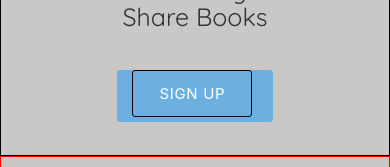
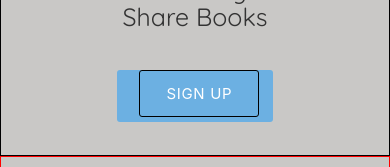
Before and after one commit to Neighborhood-Library/FrontEnd, a React (Create React App) app: page / in a window 390 px wide. Shown: the part 350-517 px from the top of the page. Built offline with nearby package versions, Linux system fonts and the light colour scheme; no server answers; a web font is replaced by a local one.

Commit message:
added more mobile breakpoints

```diff
--- a/src/components/landingPage/landing.scss
+++ b/src/components/landingPage/landing.scss
@@ -2,7 +2,7 @@ $phone: 500px;
 $small-phone: 360px;
 $small-iphone: 320px;
 $medium-iphone: 375px;
-$medium-phone: 411px;
+$medium-phone: 414px;
 $tablet: 800px;
 
 
@@ -97,12 +97,12 @@ $tablet: 800px;
     @media (max-width: $medium-phone) {
       min-width: 12rem;
       padding: 0 2rem;
-      margin-left: 2rem;
+      margin-left: 2.2rem;
       font-size: 1.5rem;
       border: 1px solid black;
     }
 
-    @media (max-width: $medium-phone) {
+    @media (max-width: $medium-iphone) {
       margin-left: 1.5rem;
     }
 
```
